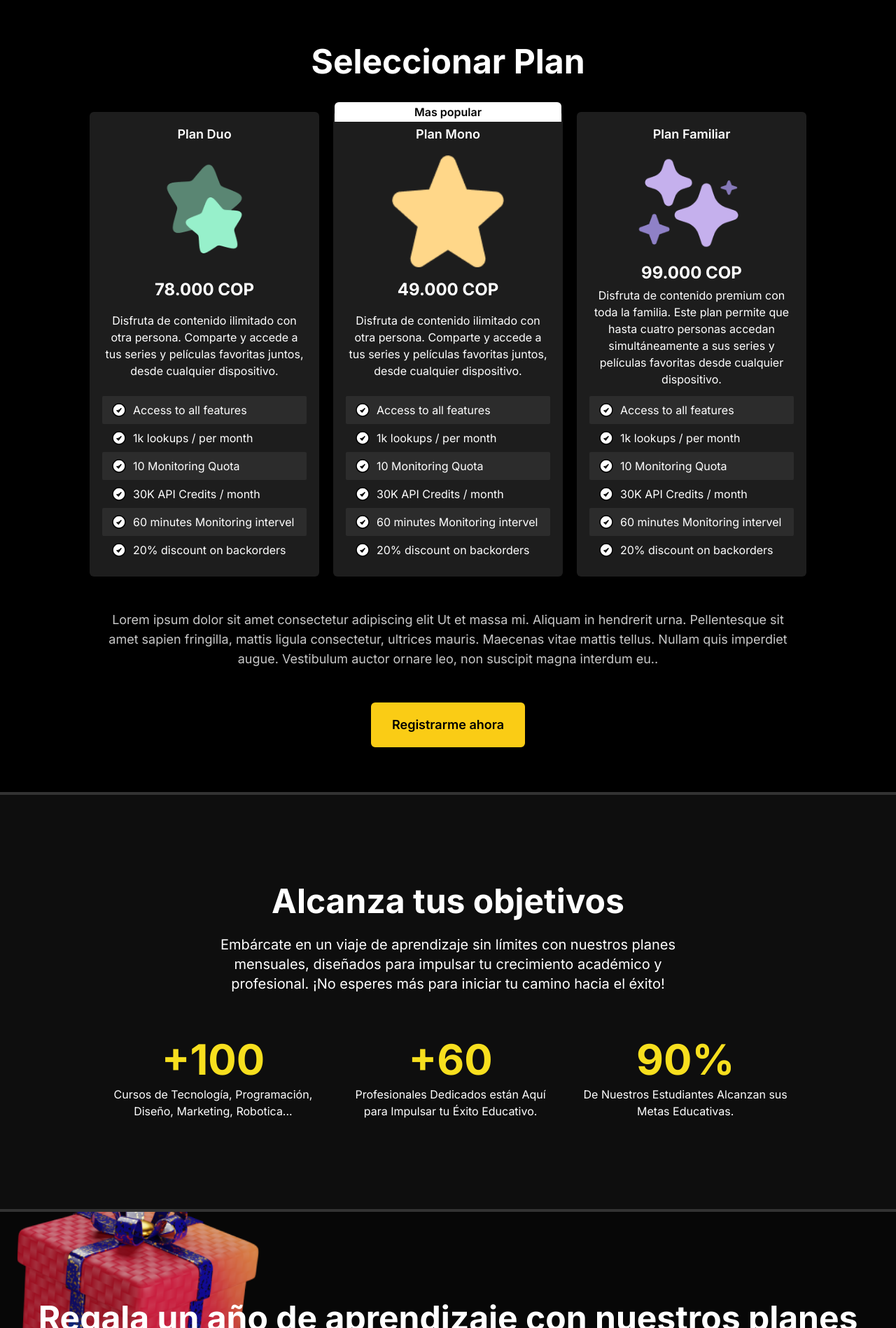
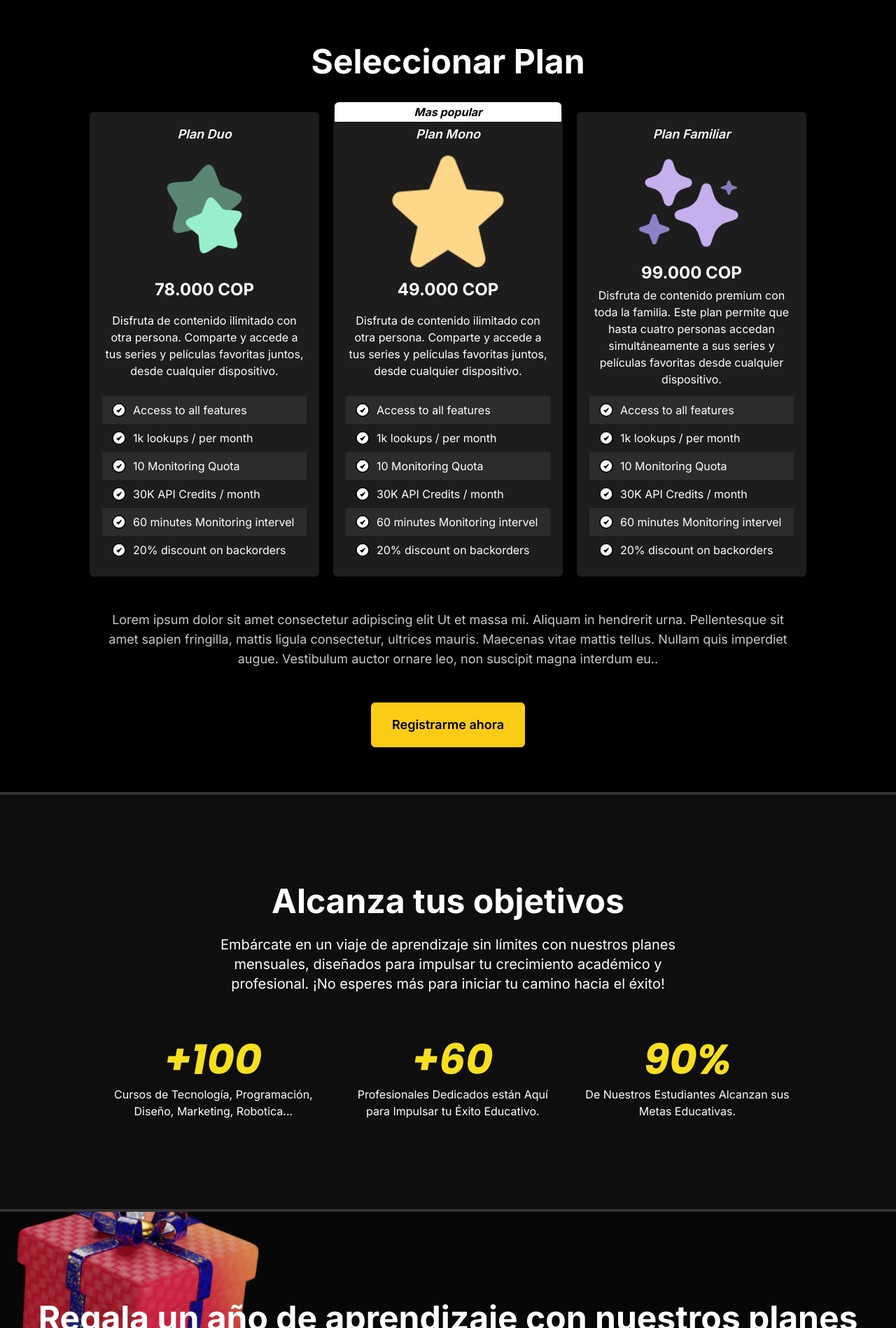
Before and after one commit to coachdesarrollo/steam-platform, a React (Vite) app in the folder frontend/: page /subcription in a window 1280 px wide. Shown: the top 1898 px of the page at 70% size. Built offline with nearby package versions, Linux system fonts and the light colour scheme.

Commit message:
Tratendo otras fuentes utilizadas en el figma y aplicandolas en los planes y la landingpage :3

```diff
--- a/frontend/index.html
+++ b/frontend/index.html
@@ -4,10 +4,19 @@
     <meta charset="UTF-8" />
     <link rel="icon" type="image/svg+xml" href="./public/assets/light-logo.png" />
     <meta name="viewport" content="width=device-width, initial-scale=1.0" />
-    <!-- INTER FONT, by google fonts -->
+    <!-- fonts, by google fonts -->
+    <!-- INTER FONT  -->
     <link rel="preconnect" href="https://fonts.googleapis.com">
     <link rel="preconnect" href="https://fonts.gstatic.com" crossorigin>
     <link href="https://fonts.googleapis.com/css2?family=Inter:wght@100..900&display=swap" rel="stylesheet">
+    <!-- MONTSERRAT -->
+    <link rel="preconnect" href="https://fonts.googleapis.com">
+    <link rel="preconnect" href="https://fonts.gstatic.com" crossorigin>
+    <link href="https://fonts.googleapis.com/css2?family=Montserrat:ital,wght@0,100..900;1,100..900&display=swap" rel="stylesheet">
+    <!-- POPPINS -->
+    <link rel="preconnect" href="https://fonts.googleapis.com">
+    <link rel="preconnect" href="https://fonts.gstatic.com" crossorigin>
+    <link href="https://fonts.googleapis.com/css2?family=Poppins:ital,wght@0,100;0,200;0,300;0,400;0,500;0,600;0,700;0,800;0,900;1,100;1,200;1,300;1,400;1,500;1,600;1,700;1,800;1,900&display=swap" rel="stylesheet">
     <title>Steam Academy</title>
   </head>
   <body>
--- a/frontend/src/pages/components/header/hero.tsx
+++ b/frontend/src/pages/components/header/hero.tsx
@@ -8,9 +8,9 @@ export function Hero() {
 
   return (
     <article
-      className={`flex h-full animate-fade-out flex-col items-center justify-end px-8 pb-20 text-center text-white [animation-range:exit_-200px] [animation-timeline:view()]`}
+      className={`font-montserrat flex h-full animate-fade-out flex-col items-center justify-end px-8 pb-20 text-center text-white [animation-range:exit_-200px] [animation-timeline:view()]`}
     >
-      <h1 className="mb-4 text-4xl font-extrabold sm:text-5xl">
+      <h1 className="mb-4 text-4xl font-extrabold sm:text-5xl ">
         Cursos y recursos educativos variados para todos
       </h1>
       <p className="mb-2 text-2xl font-medium sm:text-3xl">
--- a/frontend/src/pages/subcription/index.tsx
+++ b/frontend/src/pages/subcription/index.tsx
@@ -30,11 +30,11 @@ function Subcription() {
             >
               <div className="grid flex-1 gap-1 text-center">
                 {subcription.morePopular && (
-                  <h2 className="absolute -top-4 left-0 w-full rounded-t-md bg-white py-0.5 font-semibold text-black transition-all duration-200 [transform-origin:top] group-hover:opacity-0">
+                  <h2 className="absolute -top-4 left-0 w-full rounded-t-md bg-white py-0.5 font-bold italic text-black transition-all duration-200 [transform-origin:top] group-hover:opacity-0">
                     Mas popular
                   </h2>
                 )}
-                <h3 className="text-lg font-semibold">Plan {subcription.name}</h3>
+                <h3 className="text-lg font-semibold italic">Plan {subcription.name}</h3>
                 <img
                   alt="plan icon"
                   className="h-40 w-40 justify-self-center"
@@ -97,7 +97,7 @@ function Subcription() {
               key={goal.description}
               className="grid gap-2 text-center max-lg:px-20 max-sm:px-0"
             >
-              <h3 className="text-pretty text-6xl font-bold text-[#F7DF1E]">{goal.statistics}</h3>
+              <h3 className="text-pretty text-6xl font-poppins font-bold italic text-[#F7DF1E]">{goal.statistics}</h3>
               <p>{goal.description}</p>
             </hgroup>
           ))}
--- a/frontend/tailwind.config.js
+++ b/frontend/tailwind.config.js
@@ -4,7 +4,9 @@ export default {
   theme: {
     extend: {
       fontFamily:{
-        'sans': ['Inter', 'sans-serif']
+        'sans': ['Inter', 'sans-serif'], //global-font
+        'montserrat': ['Montserrat'],
+        'poppins': ['Poppins'],
       },
       backgroundImage: {
         "banner-hero": "url('/assets/banner-hero.png')",
```
